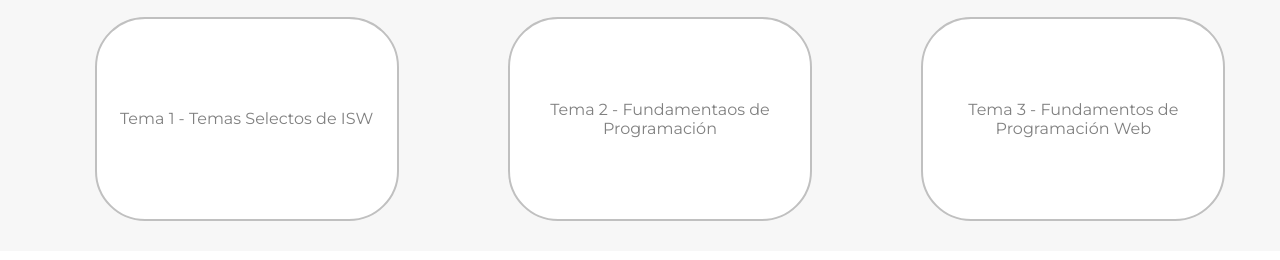
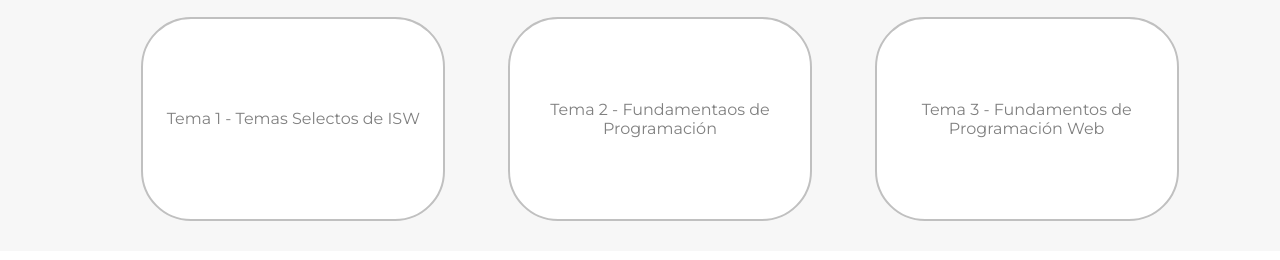
Before and after one commit to HumbertoSaw/WebPlenumsoft, a plain HTML site: page index.html in a window 1280 px wide. Shown: the part 224-484 px from the top of the page. Drawn offline with nearby package versions, Linux system fonts and the light colour scheme.

Commit message:
:adhesive_bandage: More minor changes V2

```diff
--- a/styles.css
+++ b/styles.css
@@ -45,7 +45,7 @@ a{
 .navbar-grid{
     margin: 0 auto;
     width: 100%;
-    max-width: 1400px;
+    max-width: 1100px;
     align-items: center;
     justify-items: center;
     display: grid;
```
